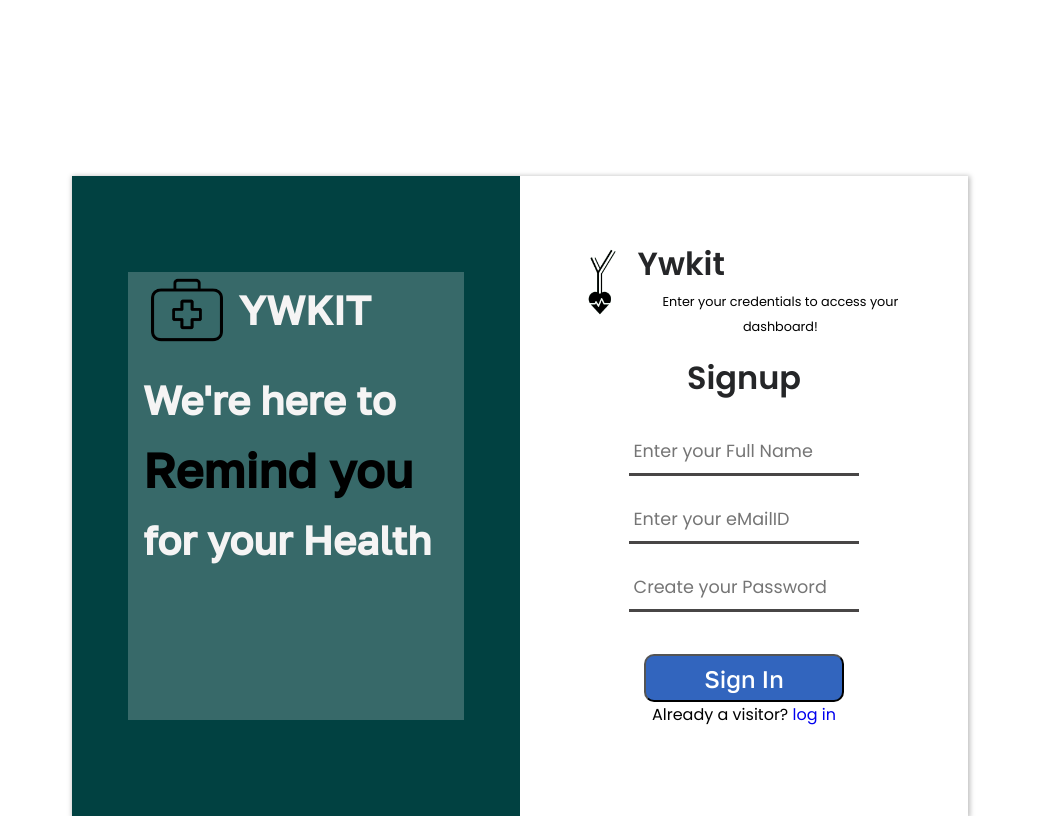
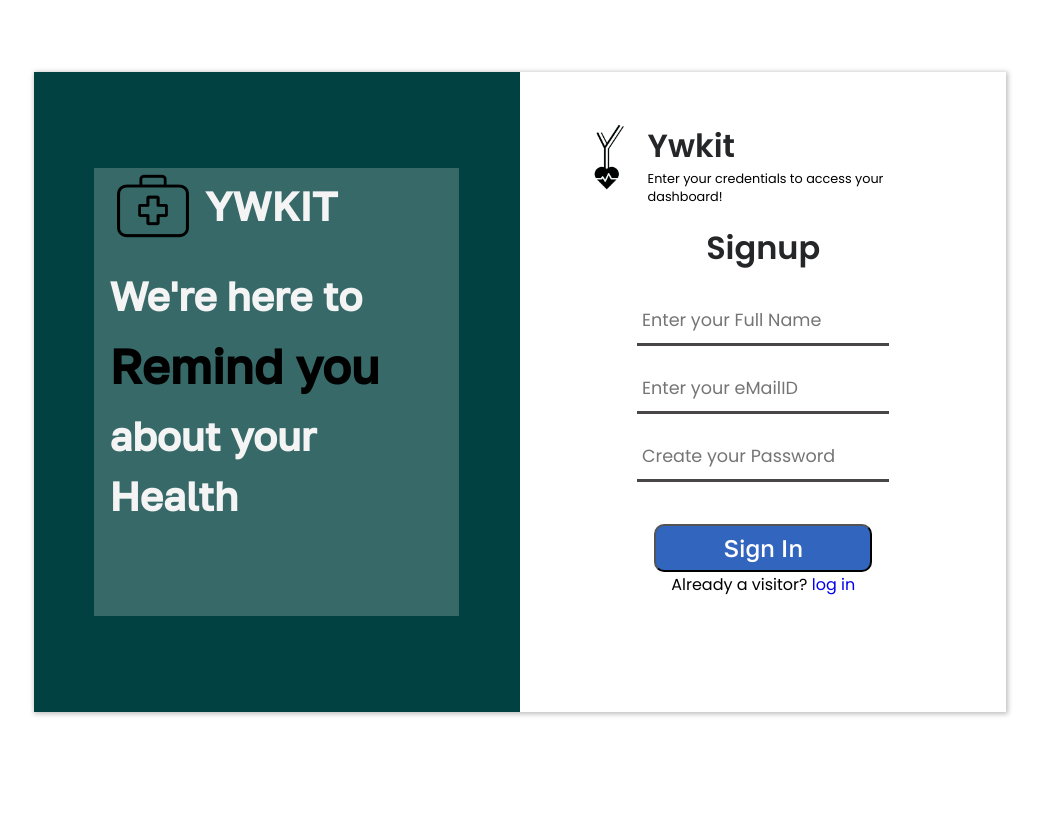
Before and after one commit to Arbtrage/Electrothon_5.0, a React (Vite) app in the folder client/: page /signup in a window 1280 px wide. Shown: the whole page, without its empty margins (120-1161 px from the left). Built offline with nearby package versions, Linux system fonts and the light colour scheme.

Commit message:
login and signup page

```diff
--- a/client/src/Styles/Home.css
+++ b/client/src/Styles/Home.css
@@ -189,7 +189,7 @@ body.dark-theme {
 }
 
 .logo-img {
-  width: 40px;
+  width: 80px;
   height: auto;
 }
 .sto-img {
@@ -268,7 +268,9 @@ body.dark-theme {
   font-size: var(--biggest-font-size);
   font-weight: var(--font-bold);
   margin-bottom: var(--mb-0-75);
+
 }
+
 
 .home__description {
   margin-bottom: var(--mb-2);
@@ -1040,7 +1042,7 @@ td a:hover {
 /* For large devices */
 @media screen and (min-width: 968px) {
   .logo-img {
-    width: 60px;
+    width: 80px;
   }
   .logo a {
     font-size: 1.6rem;
--- a/client/src/Styles/Login.css
+++ b/client/src/Styles/Login.css
@@ -1,23 +1,29 @@
 
 @import url('https://fonts.googleapis.com/css2?family=Golos+Text:wght@500&display=swap');
+.login-page{
+    display: flex;
+    height: 90vh;
+    overflow: hidden;
+    width: 100%;
+    position: relative;
+    justify-content: center;
+    align-items: center;
+}
 .login-container{
     display: flex;
     box-shadow: 1px 1px 5px 1px rgb(190, 190, 190);
-    height: 80vh;
-    width: 70%;
-    position: absolute;
-    top: 50%;
-    left: 50%;
-    transform: translate(-50%, -35%);
+    width: 80%;
+    margin: auto;
 }
+
 
 .login__box-1{
     width: 50%;
-    height: 100%;
+    height: 80vh;
     background: url("../assets/login-back.jpg");
     align-items: center;
     justify-content: center;
-    display: flex;
+    display: none;
 }
 .login__box-content{
     height: 70%;
@@ -41,18 +47,27 @@
 }
 .cred-heading{
     color: rgb(245, 244, 244);
-    font-size: 2.5rem;
+    font-size: 1.5rem;
     font-family: 'Golos Text', sans-serif;
     font-weight: bolder;
+    text-align: left;
 
 }
 
+.box2-right{
+    display: flex;
+    flex-direction: column;
+    justify-content: center;
+    align-items: center;
+}
+
 .login__box-2{
-    width: 50%;
+    width: 100%;
     height: 100%;
     display: flex;
     justify-content: center;
     align-items: center;
+    margin-top: 5%;
 }
 
 .login-box-2-container{
@@ -96,7 +111,13 @@
     outline: none;
     font-size: 1.1rem;
 }
-
+#remind{
+    font-size: 2rem;
+    color: black;
+}
+#name-heading{
+    font-size: 2.5rem;
+}
 .login-btn{
     width: 80%;
     height: 3rem;
@@ -110,3 +131,21 @@
     color: white;
     cursor: pointer;
 }
+
+@media screen and (min-width: 951px) {
+    .login__box-1{
+        display: flex;
+    }
+    .login__box-2{
+        width: 50%;
+    }
+}
+
+@media screen and (min-width: 1143px){
+    #remind{
+        font-size: 3.0rem;
+    }
+    .cred-heading{
+        font-size: 2.5rem;
+    }
+}
--- a/client/src/components/Navbar.jsx
+++ b/client/src/components/Navbar.jsx
@@ -1,18 +1,6 @@
 import React from 'react'
-import { Link, NavLink } from "react-router-dom";
-// import { GiStethoscope } from 'react-icons/gi';
-
-import logo from "../data/logo.png";
-import logosvg from "../data/logo.svg";
-import sthetoscope from "../data/stethoscope.png";
-import down from "../data/upload.svg";
-import user from "../data/user.svg";
-import tick from "../data/tick.svg";
-import store from "../data/store.png";
-import doc from "../data/doc.svg";
-import dissease from "../data/dissease.png";
-import member1 from "../data/1.png";
-import member2 from "../data/2.png";
+import { Link } from "react-router-dom";
+import logosvg from "../assets/login-logo.png";
 import '../Styles/Home.css'
 
 
@@ -24,7 +12,7 @@ function Navbar() {
           <div className="logo">
             <img className="logo-img" src={logosvg} />
             <a href="#" className="nav__logo">
-              Y.W.K.T
+              YWKIT
             </a>
           </div>
           <div className="nav__menu" id="nav-menu">
--- a/client/src/pages/Home.jsx
+++ b/client/src/pages/Home.jsx
@@ -1,20 +1,14 @@
 import React from "react";
-
 import "../styles/Home.css";
-import { Link, NavLink } from "react-router-dom";
-// import { GiStethoscope } from 'react-icons/gi';
-
-import logo from "../data/logo.png";
-import logosvg from "../data/logo.svg";
+import { Link } from "react-router-dom";
+import logosvg from "../assets/login-logo.png";
 import sthetoscope from "../data/stethoscope.png";
 import down from "../data/upload.svg";
 import user from "../data/user.svg";
 import tick from "../data/tick.svg";
 import store from "../data/store.png";
-import doc from "../data/doc.svg";
-import dissease from "../data/dissease.png";
-import member1 from "../data/1.png";
-import member2 from "../data/2.png";
+import doc from "../data/notification.png";
+import dissease from "../data/Report.png";
 import Navbar from "../components/Navbar";
 
 const Home = () => {
@@ -24,13 +18,12 @@ const Home = () => {
       <main className="main">
         <section className="home section container" id="home">
           <div className="home__container  grid">
-            <div className="home__data">
-              <h1 className="home__title">......Tagline......</h1>
-              <p className="home__description">
-                Lorem ipsum dolor sit amet consectetur adipisicing elit. Beatae deserunt fugiat cum voluptate nobis unde iusto neque pariatur dolor voluptas corporis inventore corrupti, ipsam, repudiandae laboriosam voluptatibus tenetur ex nisi.
+          <div className="home__data">
+              <h1 className="home__title" style={{textAlign: "left"}}>You Will Know <br/> In Time</h1>
+              <p className="home__description" style={{textAlign: "justify"}}>
+              The application sends timely notifications to remind users to take their medicine and provides an option to notify family members in case of missed doses. Also it generates monthly reports of user's medical history.
               </p>
-
-              <Link to="/signup" className="button">
+              <Link to="/signup" className="button" style={{justifyContent: "center"}}>
                 Sign Up Now!
               </Link>
             </div>
@@ -44,8 +37,7 @@ const Home = () => {
               <h3 className="services__subtitle">Register Yourself</h3>
               <img className="services__img" src={user} />
               <p className="services__description">
-                Register yourself to the locker, secured by blockchain
-                technology.
+                Register yourself to get timely notifications about your prescriptions.
               </p>
             </div>
 
@@ -73,24 +65,23 @@ const Home = () => {
               <h3 className="services__subtitle">Maintaining Medical Records</h3>
               <img className="services__img" src={store} />
               <p className="services__description">
-              Keep track of your medical records, enabled by blockchain
-                technology.
+              Keep track of your medical records and prescription history.
               </p>
             </div>
 
             <div className="services__data">
-              <h3 className="services__subtitle">Connect With Doctors</h3>
+              <h3 className="services__subtitle">Get Timely Notifications</h3>
               <img className="services_img" src={doc} />
               <p className="services__description">
-              Share your records with our trusted medical experts, to get a prescription.
+              Get timely notifications of prescription on Whatsapp and Messages.
               </p>
             </div>
 
             <div className="services__data">
-              <h3 className="services__subtitle">Disease Prediction Model</h3>
+              <h3 className="services__subtitle">Periodically Report Generation</h3>
               <img className="servicesimg" src={dissease} />
               <p className="services__description">
-              Get a quick diagnosis about diseases you might suffer from, based on our ML model.
+              Get your personalized medical report periodically.
               </p>
             </div>
           </div>
@@ -104,11 +95,11 @@ const Home = () => {
                 </div>
 
                 <ul className="contact__content grid">
-                    <li className="contact__address">Telephone: <span className="contact__information">+91 696969696</span>
+                    <li className="contact__address">Telephone: <span className="contact__information">+91 9368875433</span>
                     </li>
                     <li className="contact__address">Email: <span
-                            className="contact__information">ayush.krsh9@gmail.com</span></li>
-                    <li className="contact__address">Location: <span className="contact__information">abhi pata ni</span></li>
+                            className="contact__information">ywkit@gmail.com</span></li>
+                    <li className="contact__address">Location: <span className="contact__information">Chandigarh, India</span></li>
                 </ul>
                 <iframe
                     src="https://www.google.com/maps/embed?pb=!1m14!1m8!1m3!1d14874.196331166764!2d81.6050291!3d21.2497222!3m2!1i1024!2i768!4f13.1!3m3!1m2!1s0x0%3A0x21543965c50c43c7!2sNational%20Institute%20of%20Technology(NIT)%2C%20Raipur!5e0!3m2!1sen!2sin!4v1674894759884!5m2!1sen!2sin"
--- a/client/src/pages/Login.jsx
+++ b/client/src/pages/Login.jsx
@@ -1,93 +1,86 @@
-import React from "react";
-import "../Styles/Login.css";
-import { Link } from "react-router-dom";
-import MedicalServicesOutlinedIcon from "../assets/first-aid-kit.png";
-import logo from "../assets/login-logo.png";
-import Navbar from "../components/Navbar";
+import React from 'react'
+import "../Styles/Login.css"
+import { Link } from 'react-router-dom';
+import MedicalServicesOutlinedIcon from '../assets/first-aid-kit.png';
+import logo from "../assets/login-logo.png"
 
 function Login() {
-  const handleSubmit = () => {};
+    const handleSubmit = () => {
 
-  return (
+    }
+
+    return(
         <>
-      {/* <Navbar /> */}
+            <div className="login-page">
+
+
             <div className="login-container">
                 <div className="login__box-1">
                     <div className="login__box-content">
-            <span className="login-line">
+                        <span className='login-line'>
                             <img src={MedicalServicesOutlinedIcon} alt="" srcset="" />
-              <h1 className="cred-heading" style={{ paddingLeft: "1rem" }}>
-                YWKIT
-              </h1>
+                            <h1 className="cred-heading" id='name-heading' style={{paddingLeft: "1rem"}}>YWKIT</h1>
+
                         </span>
-            <span className="login-line" style={{ marginTop: "20px" }}>
-              <h1 className="cred-heading">We're here to</h1>
+                        <span className="login-line" style={{marginTop: "20px"}}>
+                        <h1 className="cred-heading" >We're here to</h1>
+
                         </span>
 
                         <span className="login-line">
-              <h1
-                className="cred-heading"
-                style={{ fontSize: "3.0rem", color: "black" }}
-              >
-                Remind you
-              </h1>
+                            <h1 id="remind" className="cred-heading">Remind you</h1>
                         </span>
                         <span className="login-line">
-              <h1 className="cred-heading">for your Health</h1>
+                            <h1 className="cred-heading" >about your Health</h1>
                         </span>
                     </div>
                 </div>
                 <div className="login__box-2">
                     <div className="login-box-2-container">
                         <span className="logoNdHead">
+                        <Link to="/">
                             <span className="box2-left">
                                 <img src={logo} alt="" srcset="" />
                             </span>
-              <span className="box2-right">
+                          </Link>
+                            <span className="box2-right" style={{alignItems: "flex-start"}}>
                                 <span className="SiteName">
-                  <h1
-                    className="heading"
-                    style={{ textAlign: "left", paddingBottom: "0px" }}
-                  >
+                                    <h1 className="heading" style={{textAlign: "left", paddingBottom: "0px"}}>
                                         Ywkit
                                     </h1>
                                 </span>
-                <span className="login__details" style={{ fontSize: "0.8rem" }}>
+                                <span className="login__details" style={{fontSize: "0.8rem", textAlign:"left"}}>
                                     Enter your credentials to access your dashboard!
                                 </span>
                             </span>
                         </span>
                         <span className="login-heading">
-              <h1 className="heading" style={{ margin: "1rem" }}>
+                            <h1 className="heading" style={{margin: "1rem"}}>
                                 Login
                             </h1>
                         </span>
-            <div className="gettingCreds">
+                        <div className="gettingCreds" >
                             <form>
-                <input
-                  type="email"
-                  name="email"
-                  placeholder="Enter your eMailID"
-                />
-                <input
-                  type="password"
-                  name="password"
-                  placeholder="Enter your Password"
-                />
-                <button onClick={handleSubmit} className="login-btn">
+                                <input type="email" name='email' placeholder='Enter your eMailID' />
+                                <input type="password" name='password' placeholder='Enter your Password' />
+                                <button onClick={handleSubmit} className='login-btn'>
                                     Login
                                 </button>
+
                             </form>
                         </div>
-            <span style={{ paddingTop: "11px" }}>
+                        <span style={{paddingTop: "11px"}}>
                             Are you a new visitor?
                             <Link to="/signup"> sign up</Link>
                         </span>
+
+                    </div>
                 </div>
             </div>
             </div>
         </>
-  );
+    )
+
 }
 
 export default Login;
--- a/client/src/pages/Signup.jsx
+++ b/client/src/pages/Signup.jsx
@@ -1,98 +1,87 @@
-import React from "react";
-import "../Styles/Login.css";
-import { Link } from "react-router-dom";
-import MedicalServicesOutlinedIcon from "../assets/first-aid-kit.png";
-import logo from "../assets/login-logo.png";
-import Navbar from "../components/Navbar";
+import React from 'react'
+import "../Styles/Login.css"
+import { Link } from 'react-router-dom';
+import MedicalServicesOutlinedIcon from '../assets/first-aid-kit.png';
+import logo from "../assets/login-logo.png"
 
 function Signup() {
-  const handleSubmit = () => {};
+    const handleSubmit = () => {
 
-  return (
+    }
+
+    return(
         <>
-      {/* <Navbar /> */}
-      <div className="login-container">
+        <div className="login-page">
+
+
+            <div className="login-container" style={{height: "auto"}}>
                 <div className="login__box-1">
                     <div className="login__box-content">
-            <span className="login-line">
+                        <span className='login-line'>
                             <img src={MedicalServicesOutlinedIcon} alt="" srcset="" />
-              <h1 className="cred-heading" style={{ paddingLeft: "1rem" }}>
-                YWKIT
-              </h1>
+                            <h1 className="cred-heading" id='name-heading' style={{paddingLeft: "1rem"}}>YWKIT</h1>
+
                         </span>
-            <span className="login-line" style={{ marginTop: "20px" }}>
-              <h1 className="cred-heading">We're here to</h1>
+                        <span className="login-line" style={{marginTop: "20px"}}>
+                        <h1 className="cred-heading" >We're here to</h1>
+
                         </span>
 
                         <span className="login-line">
-              <h1
-                className="cred-heading"
-                style={{ fontSize: "3.0rem", color: "black" }}
-              >
-                Remind you
-              </h1>
+                            <h1 className="cred-heading" id="remind">Remind you</h1>
                         </span>
                         <span className="login-line">
-              <h1 className="cred-heading">for your Health</h1>
+                            <h1 className="cred-heading" >about your Health</h1>
                         </span>
                     </div>
                 </div>
                 <div className="login__box-2">
                     <div className="login-box-2-container">
                         <span className="logoNdHead">
+                          <Link to="/">
                             <span className="box2-left">
                                 <img src={logo} alt="" srcset="" />
                             </span>
-              <span className="box2-right">
+                          </Link>
+                            <span className="box2-right" style={{alignItems: "flex-start"}}>
                                 <span className="SiteName">
-                  <h1
-                    className="heading"
-                    style={{ textAlign: "left", paddingBottom: "0px" }}
-                  >
+                                    <h1 className="heading" style={{textAlign: "left", paddingBottom: "0px"}}>
                                         Ywkit
                                     </h1>
                                 </span>
-                <span className="login__details" style={{ fontSize: "0.8rem" }}>
+                                <span className="login__details" style={{fontSize: "0.8rem", textAlign: "left"}}>
                                     Enter your credentials to access your dashboard!
                                 </span>
                             </span>
                         </span>
                         <span className="login-heading">
-              <h1 className="heading" style={{ margin: "1rem" }}>
+                            <h1 className="heading" style={{margin: "1rem"}}>
                                 Signup
                             </h1>
                         </span>
-            <div className="gettingCreds">
+                        <div className="gettingCreds" >
                             <form>
-                <input
-                  type="name"
-                  name="name"
-                  placeholder="Enter your Full Name"
-                />
-                <input
-                  type="email"
-                  name="email"
-                  placeholder="Enter your eMailID"
-                />
-                <input
-                  type="password"
-                  name="password"
-                  placeholder="Create your Password"
-                />
-                <button onClick={handleSubmit} className="login-btn">
+                                <input type="name" name='name' placeholder='Enter your Full Name' />
+                                <input type="email" name='email' placeholder='Enter your eMailID' />
+                                <input type="password" name='password' placeholder='Create your Password' />
+                                <button onClick={handleSubmit} className='login-btn'>
                                     Sign In
                                 </button>
+
                             </form>
                         </div>
-            <span style={{ paddingTop: "11px" }}>
+                        <span style={{paddingTop: "11px"}}>
                             Already a visitor?
                             <Link to="/login"> log in</Link>
                         </span>
+
+                    </div>
                 </div>
             </div>
             </div>
         </>
-  );
+    )
+
 }
 
 export default Signup;
```
Also changed, not shown: client/src/data/Report.png (added), client/src/data/notification.png (added). Lines whose indentation alone changed are shown as unchanged.
